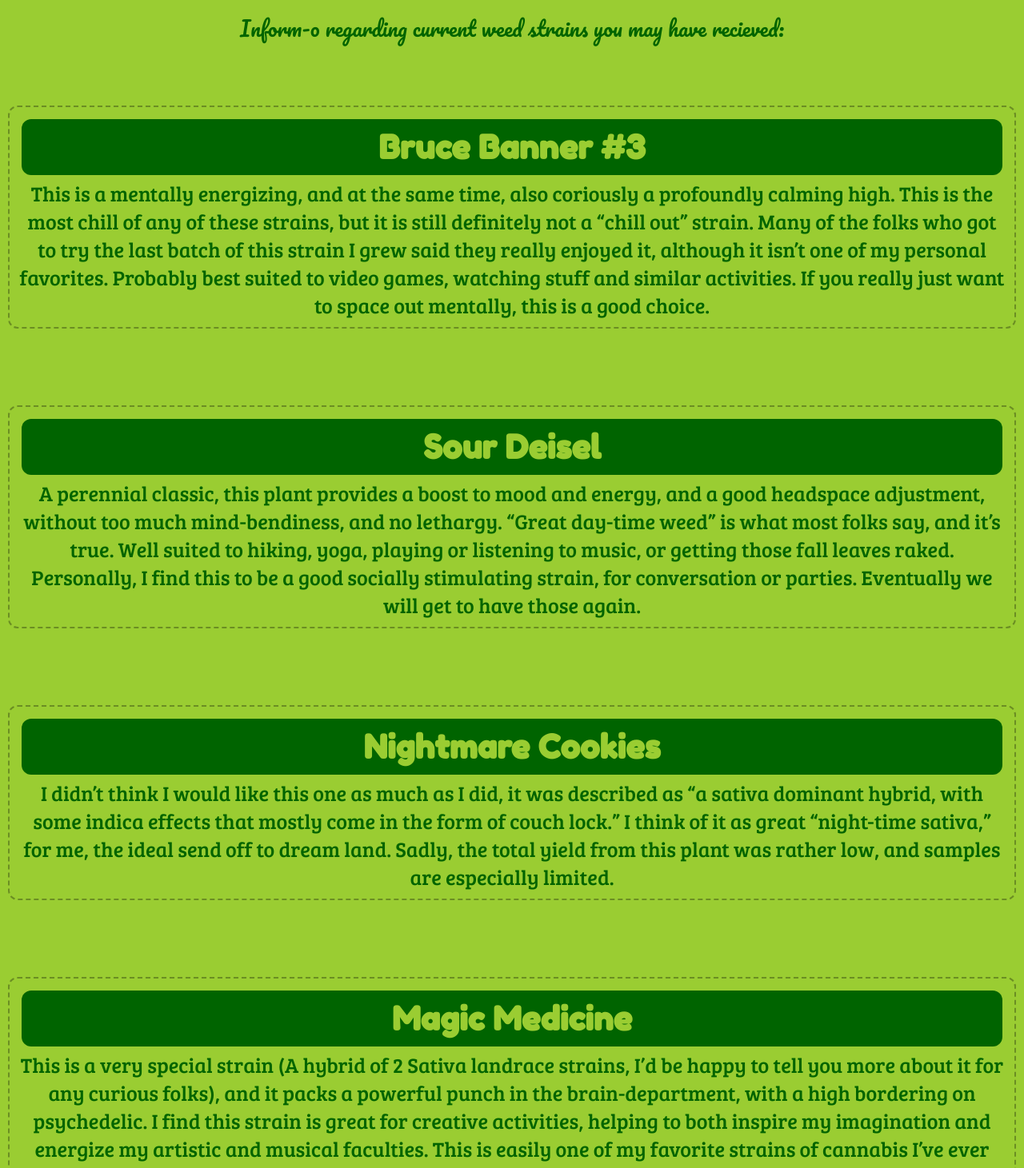
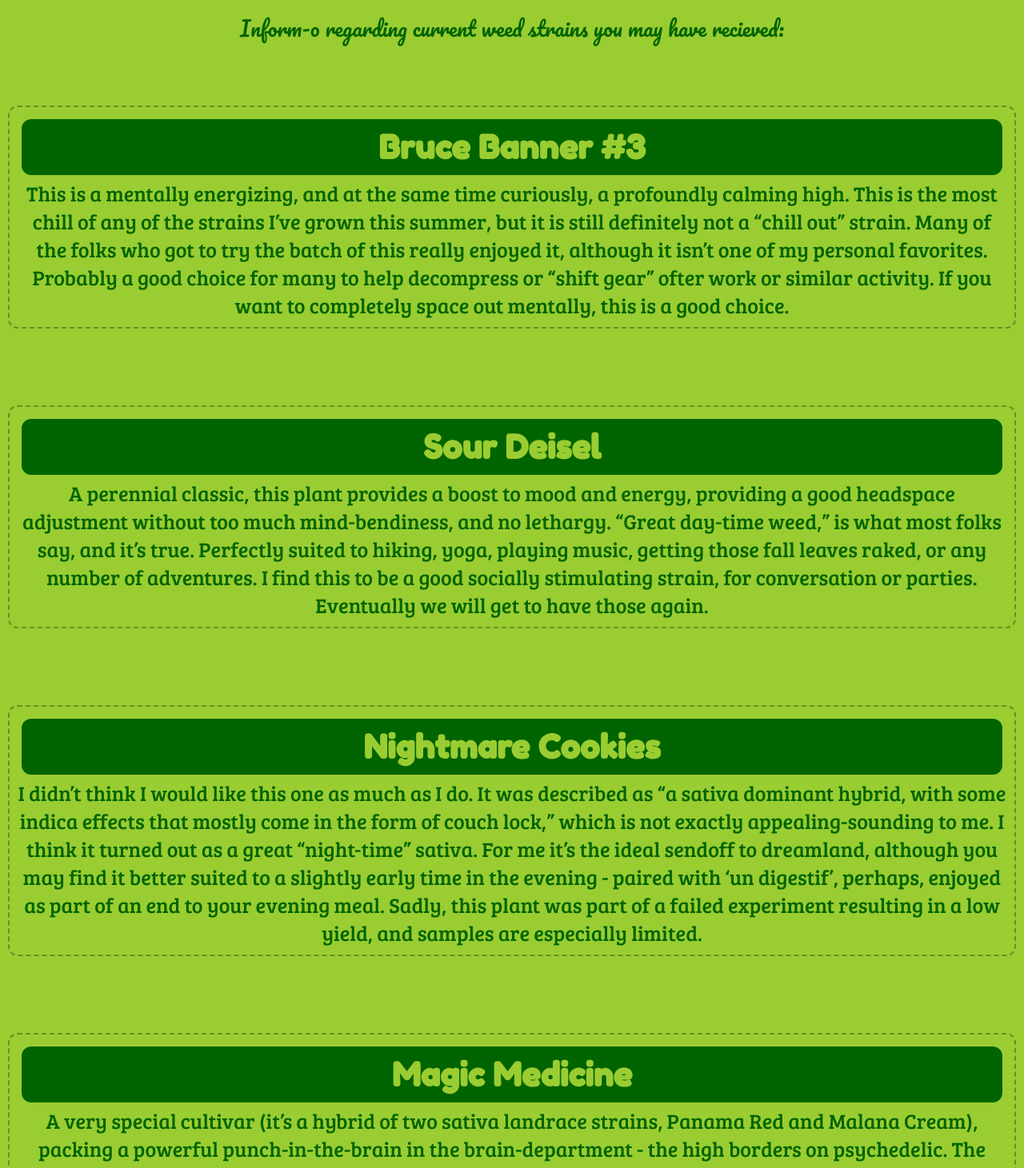
Before and after one commit to MustardJoe/karvest_fest, a React (Create React App) app: page / in a window 1280 px wide. Shown: the part 1880-3341 px from the top of the page at 80% size. Built offline with nearby package versions, Linux system fonts and the light colour scheme.

Commit message:
small changes to bodies of text on these files

```diff
--- a/src/sayingsData.js
+++ b/src/sayingsData.js
@@ -1,13 +1,14 @@
 const sayingsData = {
   sayings: [
-    '"A hit of keif in the morning makes a person as strong as a hundred camels in the courtyard."',
+    '"A hit of keef in the morning makes a person as strong as a hundred camels in the courtyard."',
     '"Ancient stoner wisdom asks us to remember that when the spirit of the flower fills us, we feel full with the flying flower godess"',
     '"Wear a red rainbow for cheer, and remember, a green rainbow helps the green goblin know who his friends are."',
     '"Technology is just a new means to achieve an old end. We are nothing more than trousered apes traveling at 2000 miles per hour."',
     '"If you go nosing around for cabages, and you end up 3 feet down the ol crows gizzard, ya best have brung yer galloshes."'
   ],
   getRandom: () => {
-    const randomMsg = sayingsData.sayings[Math.floor(Math.random() * (sayingsData.sayings.length))];
+    const randomMsg = sayingsData.sayings[Math.floor(Math.random()
+      * (sayingsData.sayings.length))];
     console.log('sayingsData', randomMsg);
     return randomMsg;
   }
--- a/src/weedData.js
+++ b/src/weedData.js
@@ -1,48 +1,22 @@
 let weedData = {
   Nightmare_Cookies: {
     name: 'Nightmare Cookies',
-    blurb: `I didn’t think I would like this one as much as I did, it was
-    described as “a sativa dominant hybrid, with some indica effects that
-    mostly come in the form of couch lock.” I think of it as great
-    “night-time sativa,” for me, the ideal send off to dream land. Sadly,
-    the total yield from this plant was rather low, and samples are
-    especially limited.`,
+    blurb: `I didn’t think I would like this one as much as I do. It was described as “a sativa dominant hybrid, with some indica effects that mostly come in the form of couch lock,” which is not exactly appealing-sounding to me. I think it turned out as a great “night-time” sativa. For me it’s the ideal sendoff to dreamland, although you may find it better suited to a slightly early time in the evening - paired with ‘un digestif’, perhaps, enjoyed as part of an end to your evening meal. Sadly, this plant was part of a failed experiment resulting in a low yield, and samples are especially limited.`,
     img: '',
   },
   Sour_Deisel: {
     name: 'Sour Deisel',
-    blurb: `A perennial classic, this plant provides a boost to mood and
-    energy, and a good headspace adjustment, without too much
-    mind-bendiness, and no lethargy. “Great day-time weed” is what most
-    folks say, and it’s true. Well suited to hiking, yoga, playing or
-    listening to music, or getting those fall leaves raked. Personally,
-    I find this to be a good socially stimulating strain, for
-    conversation or parties. Eventually we will get to have those again.`,
+    blurb: `A perennial classic, this plant provides a boost to mood and energy, providing a good headspace adjustment without too much mind-bendiness, and no lethargy. “Great day-time weed,” is what most folks say, and it’s true. Perfectly suited to hiking, yoga, playing music, getting those fall leaves raked, or any number of adventures. I find this to be a good socially stimulating strain, for conversation or parties. Eventually we will get to have those again. `,
     img: '',
   },
   Bruce_Banner: {
     name: 'Bruce Banner #3',
-    blurb: `This is a mentally energizing, and at the same time,
-    also coriously a profoundly calming high. This is the most chill of any of
-    these strains, but it is still definitely not a “chill out” strain.
-    Many of the folks who got to try the last batch of this strain I grew
-    said they really enjoyed it, although it isn’t one of my personal
-    favorites. Probably best suited to video games, watching stuff and
-    similar activities. If you really just want to space out mentally,
-    this is a good choice.`,
+    blurb: `This is a mentally energizing, and at the same time curiously, a profoundly calming high. This is the most chill of any of the strains I’ve grown this summer, but it is still definitely not a “chill out” strain. Many of the folks who got to try the batch of this really enjoyed it, although it isn’t one of my personal favorites. Probably a good choice for many to help decompress or “shift gear” ofter work or similar activity. If you want to completely space out mentally, this is a good choice.`,
     img: '',
   },
   Magic_Medicine: {
     name: 'Magic Medicine',
-    blurb: `This is a very special strain (A hybrid of 2 Sativa landrace
-      strains, I’d be happy to tell you more about it for any curious folks),
-      and it packs a powerful punch in the brain-department, with a high
-      bordering on psychedelic.  I find this strain is great for creative
-      activities, helping to both inspire my imagination and energize my
-      artistic and musical faculties. This is easily one of my favorite
-      strains of cannabis I’ve ever enjoyed. However, if you aren’t a fan of
-      strong sativas, or especially if you are prone to weed induced paranoia,
-      this may not be the strain for you.`,
+    blurb: `A very special cultivar (it’s a hybrid of two sativa landrace strains, Panama Red and Malana Cream), packing a powerful punch-in-the-brain in the brain-department - the high borders on psychedelic. The fragrance boasts an unique and pleasing aroma, with notes of honeysuckle, melon, and an “old school spiciness”.  I find this strain is great for creative activities, helping to both inspire my imagination and energize my artistic faculties. Or use it for a mini vision quest. This is easily one of my favorite strains of cannabis I’ve ever enjoyed. (I’d be happy to expound upon the fascinating history and linage of the Magic Medicine cultivar to anybody curious to learn more.) It’s unlikely you’ve had something quite like this one before. If you have, it wasn’t recently. However, if you aren’t a fan of strong sativas, or especially if you are prone to weed induced paranoia, this may not be the strain for you.`,
     img: '',
   }
 
```
Also changed, not shown: 1 other file (tests, documents, lock files or other folders).
